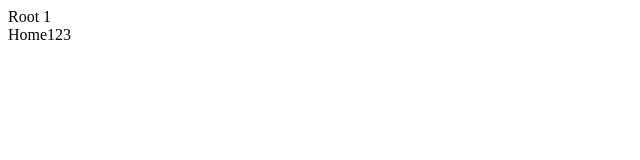
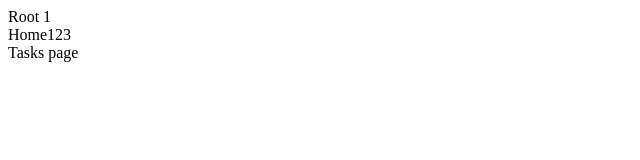
Before and after one commit to vladhybalo/kids-awards, a React (Vite) app: page / in a window 1280 px wide. Shown: the top 160 px of the page, without its empty margins (0-640 px from the left). Built offline with nearby package versions, Linux system fonts and the light colour scheme.

Commit message:
test page (#6)

```diff
--- a/src/App.jsx
+++ b/src/App.jsx
@@ -7,6 +7,9 @@ function App() {
     <div>
       Root 1
       <Home></Home>
+      <div>
+        Tasks page
+      </div>
     </div>
   )
 }
```
